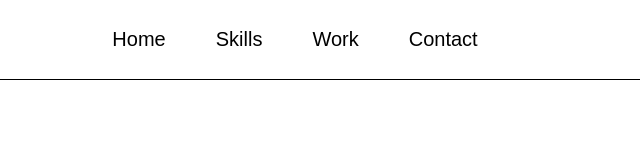
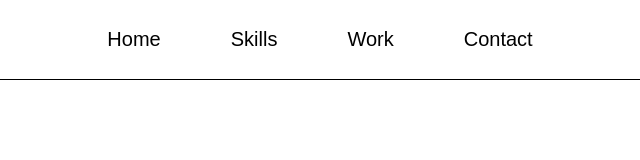
Before and after one commit to ikenna783/portfolio, a React app: page / in a window 1280 px wide. Shown: the whole page, without its empty margins (340-980 px from the left). Built offline with nearby package versions, Linux system fonts and the light colour scheme.

Commit message:
nav changes

```diff
--- a/src/index.css
+++ b/src/index.css
@@ -47,7 +47,8 @@
 .links li {
   font-size: 20px;
   font-family: arial;
-  margin-right: 50px;
+  margin-left: 35px;
+  margin-right: 35px;
   list-style-type: none;
   display: inline-block;
 }
--- a/src/index.js
+++ b/src/index.js
@@ -109,7 +109,7 @@ class Work extends Component {
             <a href="https://ikenna783.github.io/WordCount/" target="blank"><img src={require('./img/pen-paper.png')} alt="" /></a><p>Word Counter</p>
           </div>
           <div className="a col-lg-3 col-md-6">
-            <a href="https://ikenna783.github.io/Calculator/" target="blank"><img src={require('./img/Calculator.jpg')} alt="" /></a><p>JavaScript Calculator</p>
+            <a href="https://ikenna783.github.io/Calculator/" target="blank"><img src={require('./img/Calculator.jpg')} alt="" /></a><p>Calculator</p>
           </div>
           <div className="a col-lg-3 col-md-6">
             <a href="https://ikenna783.github.io/Phonepage/" target="blank"><img src={require('./img/Gold-iPhone.png')} alt="" /></a><p>Phone Page</p>
```
